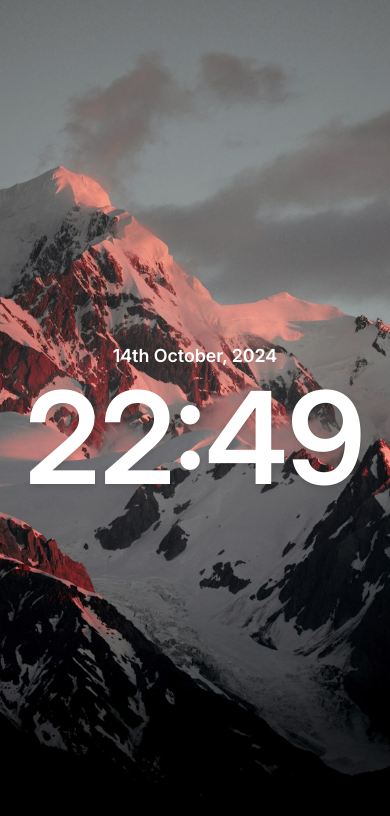
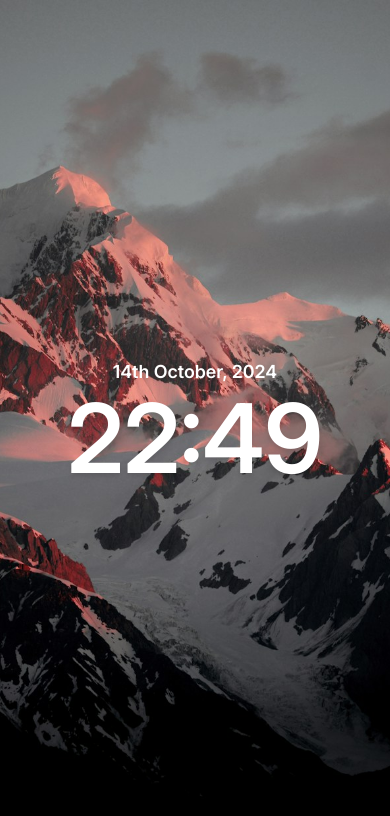
Before and after one commit to sergiocast97/new-tab-extension, a React (Vite) app: page / in a window 390 px wide. Shown: the top 816 px of the page. Built offline with nearby package versions, Linux system fonts and the light colour scheme.

Commit message:
fix: refactored two digits conversion

```diff
--- a/src/components/clock.tsx
+++ b/src/components/clock.tsx
@@ -1,13 +1,9 @@
+const toTwoDigits = (n: number) => n.toString().padStart(2, '0');
+
 export default function Clock({ date }: { date: Date }) {
-  const toTwoDigits = (value: number) => {
-    return value.toLocaleString('en-UK', {
-      minimumIntegerDigits: 2,
-    });
-  };
-
   return (
     <>
-      <p className="font-semibold text-theme-white text-9xl/none drop-shadow-md ">
+      <p className="font-semibold text-theme-white text-8xl/none sm:text-9xl/none drop-shadow-md ">
         <span>{toTwoDigits(date.getHours())}</span>
         <span className="animate-separator">:</span>
         <span>{toTwoDigits(date.getMinutes())}</span>
```
